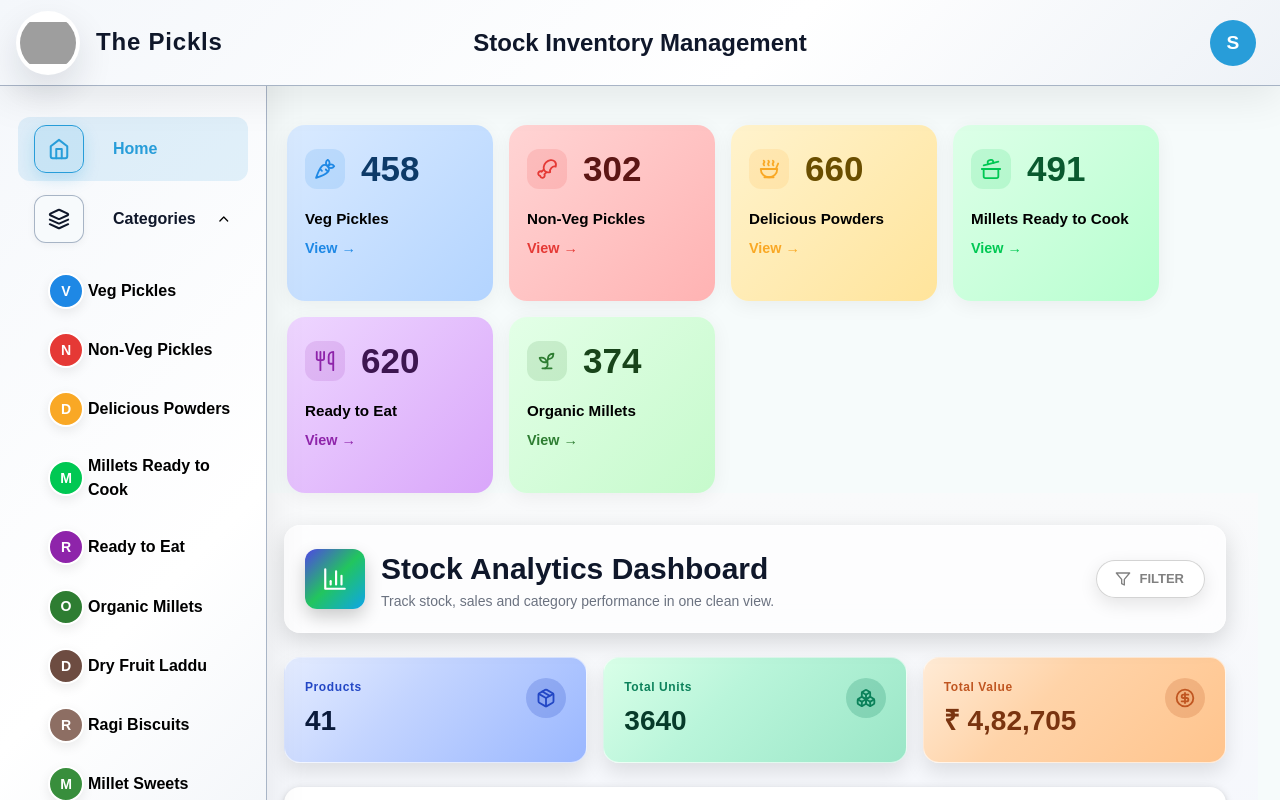
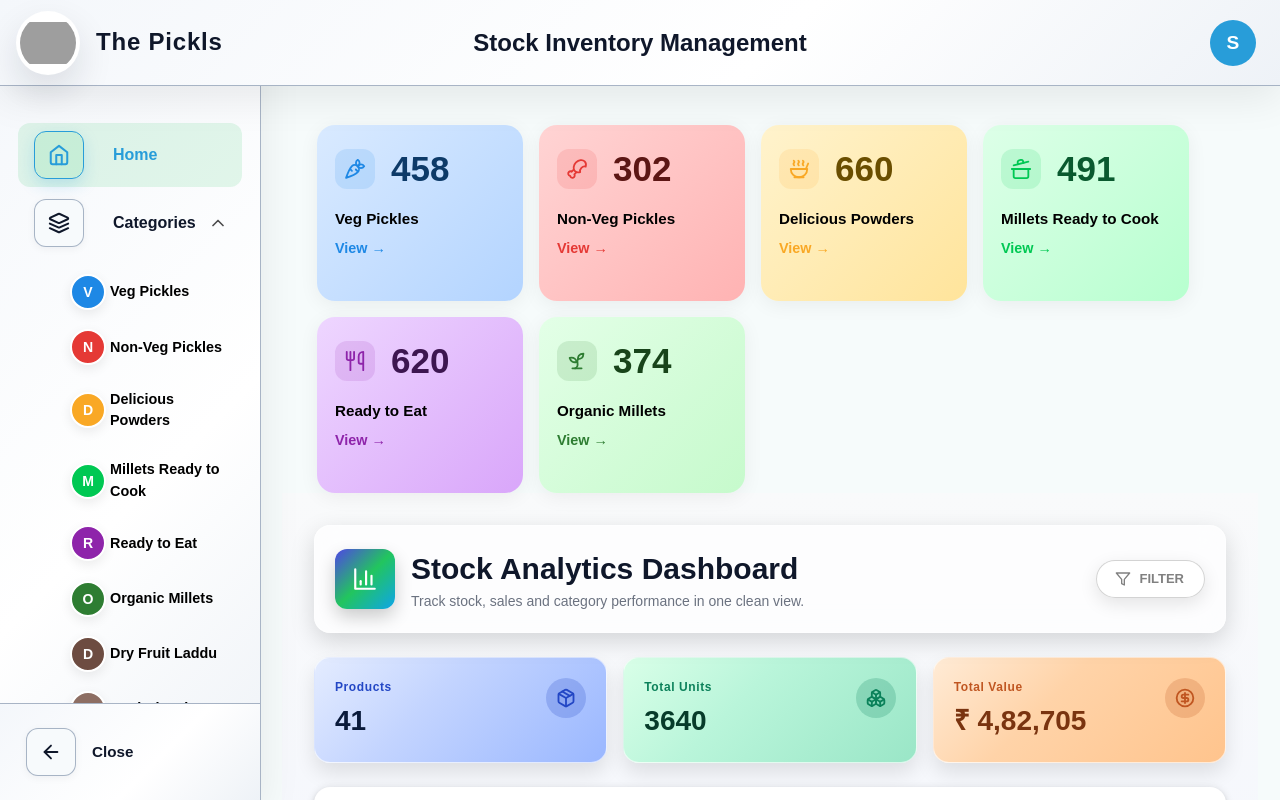
Before and after one commit to satyatarunk-Frontial/Inventory-Dashboard, a React (Create React App) app: page / in a window 1280 px wide. Shown: the top 800 px of the page. Built offline with nearby package versions, Linux system fonts and the light colour scheme; sample sign-in values are in the browser's storage; grey boxes are pictures that could not be loaded.

Commit message:
sidebar updated code

```diff
--- a/src/components/profile/ProfileHeader.jsx
+++ b/src/components/profile/ProfileHeader.jsx
@@ -22,7 +22,7 @@ export default function ProfileHeader({ user, onEdit }) {
       <Box
         sx={{
           height: { xs: 180, md: 280 },
-          bgcolor: user?.coverBase64 ? "transparent" : "#1a1a1a",
+          bgcolor: user?.coverBase64 ? "transparent" : "#169a51ff",
           backgroundImage: user?.coverBase64 ? `url(${user.coverBase64})` : "none",
           backgroundSize: "cover",
           backgroundPosition: "center",
@@ -96,9 +96,9 @@ export default function ProfileHeader({ user, onEdit }) {
             top: 16,
             right: 16,
             borderRadius: 2,
-            bgcolor: "#1a1a1a",
+            bgcolor: "#12892dff",
             color: "white",
-            "&:hover": { bgcolor: "#000" },
+            "&:hover": { bgcolor: "#2da309ff" },
             px: 3,
             py: 1,
           }}
--- a/src/components/profile/SettingsTab.jsx
+++ b/src/components/profile/SettingsTab.jsx
@@ -55,7 +55,7 @@ export default function SettingsTab() {
             <Typography>Two-Factor Authentication</Typography>
             <Typography color="text.secondary" fontSize="0.9rem">Add an extra layer of security</Typography>
           </Box>
-          <Button variant="contained" size="small" sx={{ bgcolor: "#1a1a1a" }}>Enable 2FA</Button>
+          <Button variant="contained" size="small" sx={{ bgcolor: "#19961fff" }}>Enable 2FA</Button>
         </Box>
       </Paper>
     </Box>
--- a/src/components/sideBar/SideBar.jsx
+++ b/src/components/sideBar/SideBar.jsx
@@ -31,18 +31,19 @@ import { useNavigate } from "react-router-dom";
 import { ThemeContext } from "../../Global/ThemeContext";
 import categoriesData from "../../data/productCards.json";
 
-export const SIDEBAR_WIDTH = 230;
-export const SIDEBAR_COLLAPSED = 72;
+export const SIDEBAR_WIDTH = 260;
+export const SIDEBAR_COLLAPSED = 82;
 const NAVBAR_HEIGHT = 85;
 
-// ⭐ THEME-BASED SIDEBAR COLORS
+// Updated Green Theme (Modern & Clean)
 const useSidebarPalette = (theme) => ({
   bg: theme.page_bg ?? "#ffffff",
-  rail: theme.sidebar_rail ?? "linear-gradient(180deg, #fbfefe 0%, #f3f9f8 100%)",
+  rail:
+    theme.sidebar_rail ?? "linear-gradient(180deg, #f8fff8 0%, #f0fdf4 100%)",
   border: theme.border_color ?? "#e2e8f0",
   text: theme.text_primary ?? "#0f2b2a",
-  accent: theme.primary ?? "#0fa3b1",
-  activeBg: theme.active_bg ?? alpha(theme.primary ?? "#0fa3b1", 0.12),
+  accent: theme.primary ?? "#22c55e", // Beautiful Green
+  activeBg: theme.active_bg ?? alpha("#22c55e", 0.12),
   shadow: theme.shadow ?? "0px 4px 20px rgba(0,0,0,0.08)",
 });
 
@@ -66,20 +67,36 @@ const Panel = styled(Box, { shouldForwardProp: (p) => p !== "open" })(
     borderRight: `1px solid ${palette.border}`,
     boxShadow: open ? palette.shadow : "none",
     transition:
-      "width 200ms cubic-bezier(.22,1,.36,1), background 200ms ease, box-shadow 200ms ease",
-    padding: open
-      ? `${NAVBAR_HEIGHT + 20}px 18px 84px`
-      : `${NAVBAR_HEIGHT + 16}px 14px 84px`,
-    overflow: "auto",
+      "width 220ms cubic-bezier(0.22, 1, 0.36, 1), background 220ms ease",
+    display: "flex",
+    flexDirection: "column",
     pointerEvents: "auto",
     zIndex: 1300,
+  })
+);
+
+const ScrollableContent = styled(Box)({
+  flex: 1,
+  overflowY: "auto",
+  overflowX: "hidden",
+  padding: "18px 18px 20px",
+  marginTop: NAVBAR_HEIGHT + 20,
   "&::-webkit-scrollbar": { width: 6 },
   "&::-webkit-scrollbar-thumb": {
-      background: alpha(palette.text, 0.12),
+    background: "rgba(34, 197, 94, 0.2)",
     borderRadius: 3,
   },
-  })
-);
+});
+
+const BottomSection = styled(Box)(({ palette }) => ({
+  position: "sticky",
+  bottom: 0,
+  background: palette.bg,
+  borderTop: `1px solid ${palette.border}`,
+  padding: "16px 18px",
+  backdropFilter: "blur(10px)",
+  zIndex: 10,
+}));
 
 const IconWrap = styled(Box, {
   shouldForwardProp: (p) => p !== "active" && p !== "small" && p !== "palette",
@@ -93,7 +110,7 @@ const IconWrap = styled(Box, {
   background: active ? palette.activeBg : small ? "transparent" : "#f7fafc",
   border: `1px solid ${active ? palette.accent : palette.border}`,
   color: active ? palette.accent : palette.text,
-  transition: "all 180ms cubic-bezier(.22,1,.36,1)",
+  transition: "all 180ms ease",
   boxShadow: active
     ? `0 6px 16px ${alpha(palette.accent, 0.22)}`
     : "0 2px 8px rgba(8,24,48,0.05)",
@@ -113,11 +130,8 @@ export default function SideBar({ initialOpen = true, onToggle }) {
   const [activeKey, setActiveKey] = useState("home");
   const [expanded, setExpanded] = useState(true);
   const navigate = useNavigate();
-
-  // ⭐ Get theme from context
   const theme = useContext(ThemeContext);
   const PALETTE = useSidebarPalette(theme);
-
   const categories = useMemo(() => categoriesData || [], []);
 
   useEffect(() => onToggle?.(open), [open, onToggle]);
@@ -130,7 +144,8 @@ export default function SideBar({ initialOpen = true, onToggle }) {
     if (open && hasSubmenu) {
       setExpanded((p) => !p);
     } else if (!open && hasSubmenu) {
-      window.scrollTo({ top: 0, behavior: "smooth" });
+      setOpen(true);
+      setExpanded(true);
     }
 
     if (href) {
@@ -152,8 +167,8 @@ export default function SideBar({ initialOpen = true, onToggle }) {
   return (
     <Root>
       <Panel open={open} palette={PALETTE}>
-        <Box sx={{ height: 12 }} />
-
+        {/* Scrollable Menu Area */}
+        <ScrollableContent>
           <List disablePadding>
             {menuItems.map((item) => {
               const Icon = item.icon;
@@ -161,29 +176,24 @@ export default function SideBar({ initialOpen = true, onToggle }) {
               const isCategoriesOpen = item.key === "categories" && expanded;
 
               return (
-              <Box key={item.key} sx={{ mb: 0.75 }}>
+                <Box key={item.key} sx={{ mb: 0.5 }}>
                   <Tooltip title={!open ? item.label : ""} placement="right">
                     <ListItemButton
-                    onClick={() => {
-                      if (item.key === "home") {
-                        navigate("/");
-                        window.scrollTo({ top: 0, behavior: "smooth" });
-                        setActiveKey("home");
-                        return;
+                      onClick={() =>
+                        handleItemClick(item.key, item.href, item.hasSubmenu)
                       }
-                      handleItemClick(item.key, item.href, item.hasSubmenu);
-                    }}
                       sx={{
                         borderRadius: 3,
-                      minHeight: 54,
+                        minHeight: 50,
                         justifyContent: open ? "flex-start" : "center",
                         gap: open ? 3 : 0,
+                        py: 1,
                         background: isActive ? PALETTE.activeBg : "transparent",
                         "&:hover": {
                           background: isActive
                             ? PALETTE.activeBg
                             : alpha(PALETTE.accent, 0.08),
-                        transform: "translateX(2px)",
+                          transform: "translateX(3px)",
                         },
                       }}
                     >
@@ -203,26 +213,38 @@ export default function SideBar({ initialOpen = true, onToggle }) {
                       </ListItemIcon>
 
                       {open && (
+                        <Box
+                          sx={{
+                            display: "flex",
+                            alignItems: "center",
+                            flexGrow: 1,
+                            justifyContent: "space-between",
+                          }}
+                        >
                           <ListItemText
                             primary={item.label}
                             primaryTypographyProps={{
-                          fontWeight: 700,
+                              fontWeight: 600,
                               color: isActive ? PALETTE.accent : PALETTE.text,
                             }}
                           />
-                    )}
 
-                    {item.hasSubmenu && open && (
+                          {item.hasSubmenu && (
                             <ChevronDown
-                        size={18}
+                              size={20}
                               style={{
-                          marginLeft: 8,
+                                marginLeft: 12,
+                                marginRight: 8,
                                 transform: isCategoriesOpen
                                   ? "rotate(180deg)"
                                   : "rotate(0deg)",
-                          transition: "180ms",
+                                transition: "transform 200ms ease",
+                                opacity: 0.7,
+                                flexShrink: 0,
                               }}
                             />
+                          )}
+                        </Box>
                       )}
                     </ListItemButton>
                   </Tooltip>
@@ -230,16 +252,16 @@ export default function SideBar({ initialOpen = true, onToggle }) {
                   {item.hasSubmenu && (
                     <Collapse
                       in={open && isCategoriesOpen}
-                    timeout={200}
+                      timeout={240}
                       unmountOnExit
                     >
-                    <List disablePadding sx={{ pl: 1.25, pt: 1, pb: 1 }}>
+                      <List disablePadding sx={{ pl: 1, pt: 1 }}>
                         {categories.map((cat, i) => {
                           const color =
                             cat.color ??
                             cat.hex ??
                             cat.bg ??
-                          ["#FF8A80", "#FFD180", "#FFF59D", "#C8E6C9"][i % 4];
+                            ["#22c55e", "#16a34a", "#4ade80", "#86efac"][i % 4];
 
                           return (
                             <ListItemButton
@@ -250,12 +272,12 @@ export default function SideBar({ initialOpen = true, onToggle }) {
                               }}
                               sx={{
                                 borderRadius: 2.5,
-                              py: 1.2,
-                              my: 0.5,
-                              pl: 2.5,
+                                py: 1,
+                                my: 0.4,
+                                pl: 5.5,
                                 "&:hover": {
                                   background: alpha(color, 0.15),
-                                transform: "translateX(5px)",
+                                  transform: "translateX(4px)",
                                 },
                               }}
                             >
@@ -264,12 +286,11 @@ export default function SideBar({ initialOpen = true, onToggle }) {
                                   {cat.label[0].toUpperCase()}
                                 </CategoryAvatar>
                               </ListItemIcon>
-
                               <ListItemText
                                 primary={cat.label}
                                 primaryTypographyProps={{
                                   fontWeight: 600,
-                                whiteSpace: "normal",
+                                  fontSize: "0.9rem",
                                 }}
                               />
                             </ListItemButton>
@@ -282,40 +303,39 @@ export default function SideBar({ initialOpen = true, onToggle }) {
               );
             })}
           </List>
+        </ScrollableContent>
 
-        {/* Toggle Button */}
+        {/* Fixed Bottom Section - Always Visible */}
+        <BottomSection palette={PALETTE}>
+          <Tooltip
+            title={!open ? "Expand Sidebar" : "Collapse Sidebar"}
+            placement="right"
+          >
+            <IconButton onClick={toggle} sx={{ width: "100%" }}>
               <Box
                 sx={{
-            position: "sticky",
-            bottom: 20,
                   display: "flex",
                   alignItems: "center",
-            justifyContent: open ? "flex-start" : "center",
-            px: open ? 2 : 0,
+                  width: "100%",
+                  gap: 2,
                 }}
               >
-          <Tooltip
-            title={!open ? "Open Sidebar" : "Close Sidebar"}
-            placement={!open ? "right" : "left"}
-          >
-            <IconButton onClick={toggle}>
                 <IconWrap small={!open} active={false} palette={PALETTE}>
                   {open ? <ArrowLeft size={22} /> : <ArrowRight size={22} />}
                 </IconWrap>
-            </IconButton>
-          </Tooltip>
-
                 {open && (
                   <Typography
                     fontWeight={700}
                     fontSize="0.95rem"
                     color={PALETTE.text}
-              sx={{ ml: 2 }}
                   >
                     Close
                   </Typography>
                 )}
               </Box>
+            </IconButton>
+          </Tooltip>
+        </BottomSection>
       </Panel>
     </Root>
   );
```
Lines whose indentation alone changed are shown as unchanged.
